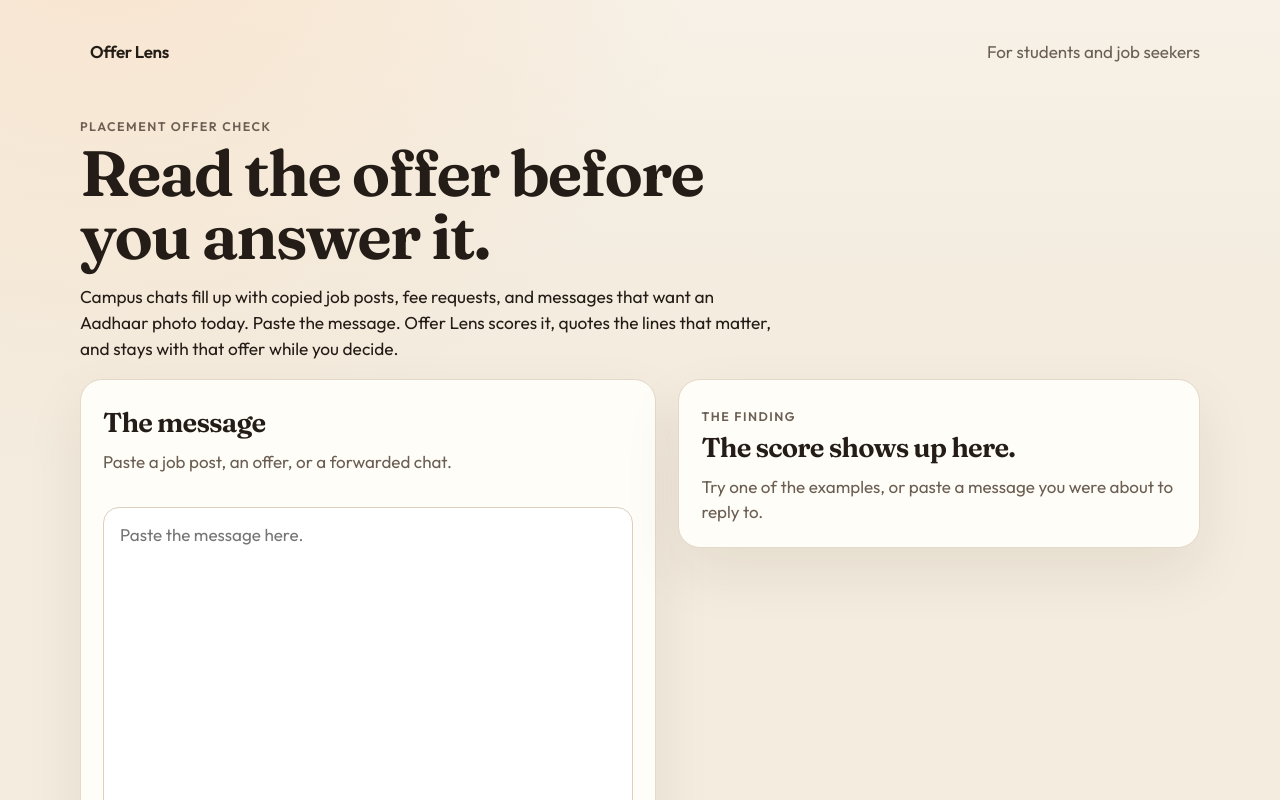
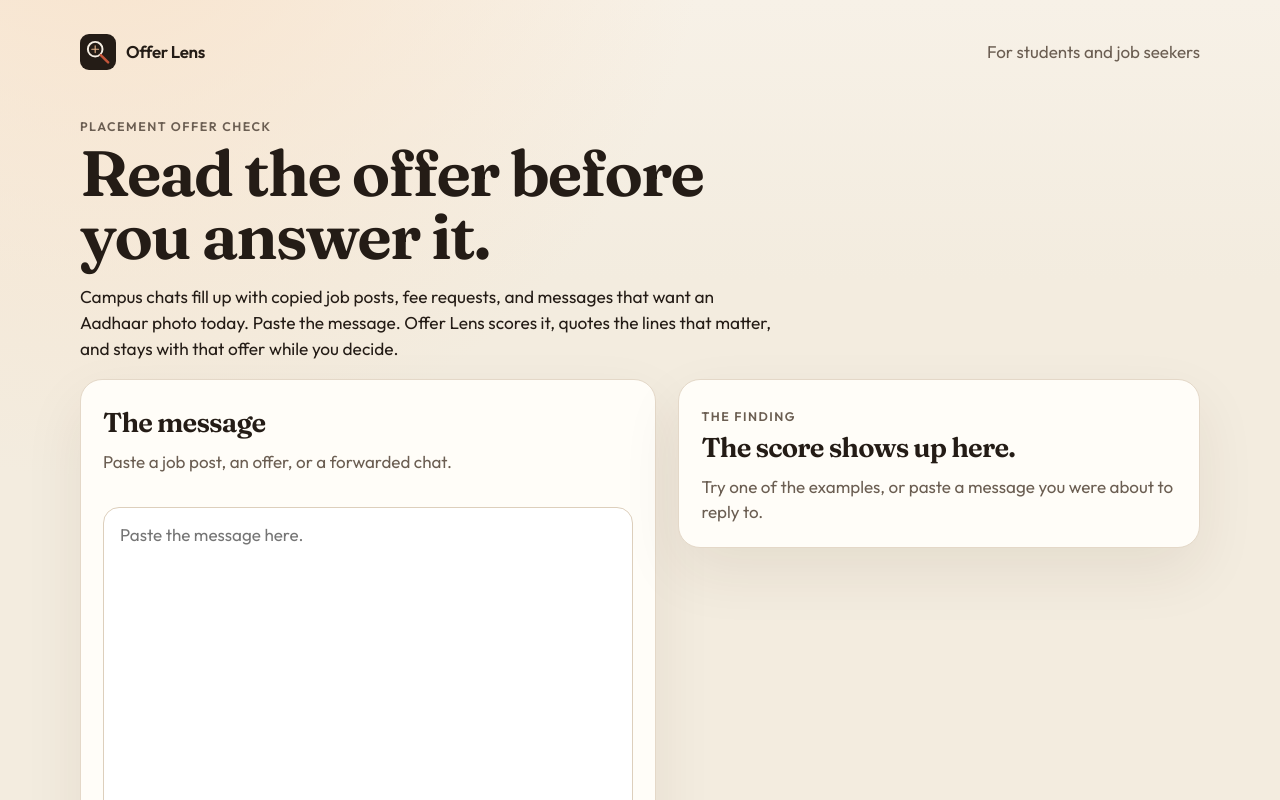
Before and after one commit to Sharada-Pujari/offer-lens, a plain HTML site: page static/index.html in a window 1280 px wide. Shown: the top 800 px of the page. Drawn offline with Linux system fonts and the light colour scheme; no server answers.

Commit message:
Add an Offer Lens logo to the page and the browser tab.

```diff
--- a/static/index.html
+++ b/static/index.html
@@ -4,6 +4,7 @@
   <meta charset="utf-8">
   <meta name="viewport" content="width=device-width, initial-scale=1">
   <title>Offer Lens</title>
+  <link rel="icon" href="/static/logo.svg" type="image/svg+xml">
   <link rel="preconnect" href="https://fonts.googleapis.com">
   <link rel="preconnect" href="https://fonts.gstatic.com" crossorigin>
   <link href="https://fonts.googleapis.com/css2?family=Fraunces:opsz,wght@9..144,520;9..144,640&family=Outfit:wght@400;500;600&display=swap" rel="stylesheet">
@@ -12,7 +13,7 @@
 <body>
   <header class="top">
     <a class="brand" href="/">
-      <span class="mark" aria-hidden="true"></span>
+      <img class="logo" src="/static/logo.svg" alt="">
       Offer Lens
     </a>
     <p class="top-note">For students and job seekers</p>
```
Also changed, not shown: static/logo.svg (added).
